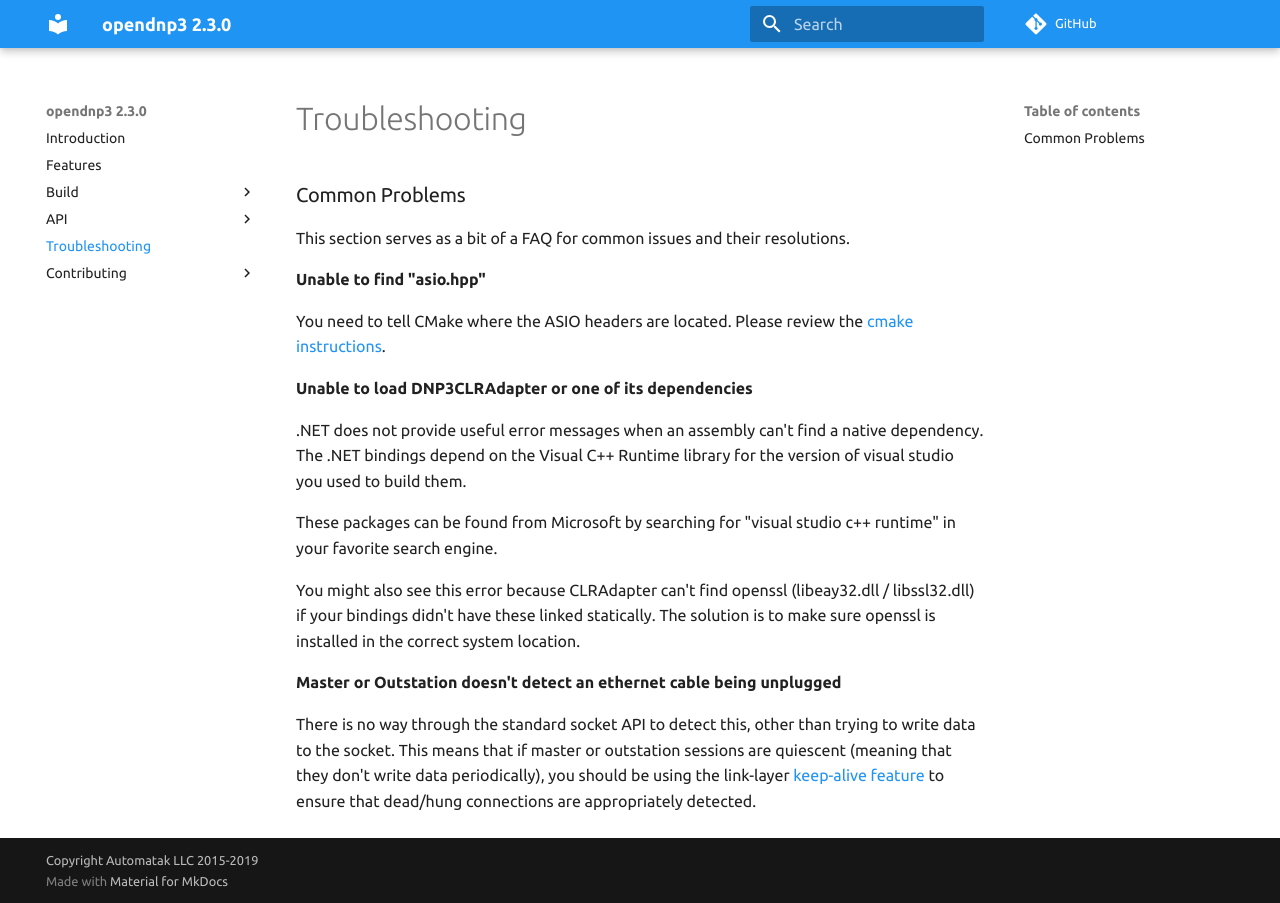
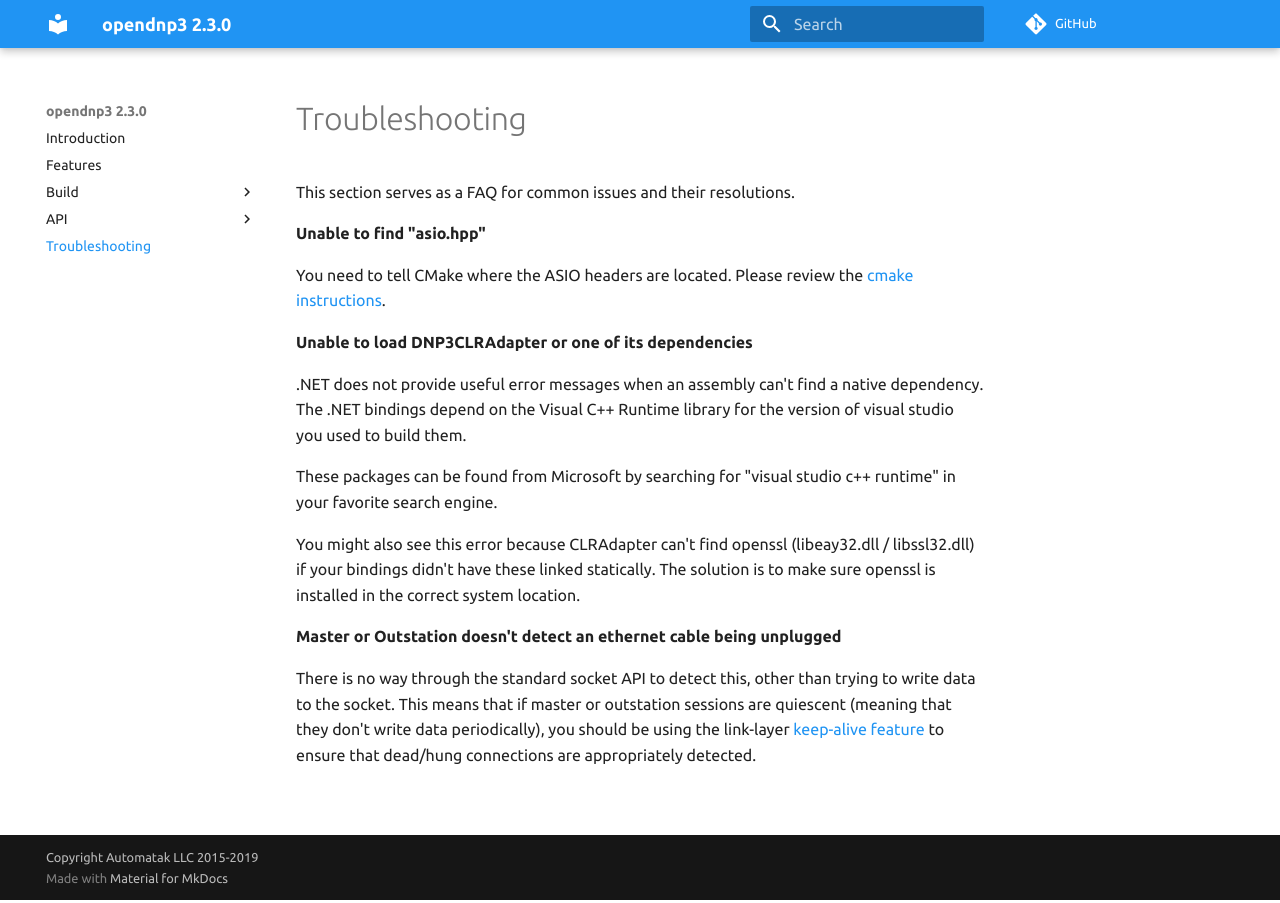
Before and after one commit to dnp3/opendnp3-guide, an MkDocs documentation site: the page built from docs/troubleshooting/troubleshooting.md, in a window 1280 px wide. Built offline with MkDocs 1.6.1 and Material for MkDocs 9.7.7, drawn with Linux system fonts in a browser that asks for light colours; comment, search, counter and statistics services are not loaded.

Commit message:
updated troubleshooting page and removed contributing page as the information is dated and better kept elsewhere like the README

```diff
--- a/docs/troubleshooting/troubleshooting.md
+++ b/docs/troubleshooting/troubleshooting.md
@@ -1,7 +1,4 @@
-
-### Common Problems
-
-This section serves as a bit of a FAQ for common issues and their resolutions.
+This section serves as a FAQ for common issues and their resolutions.
 
 **Unable to find "asio.hpp"**
 
--- a/mkdocs.yml
+++ b/mkdocs.yml
@@ -32,5 +32,3 @@ nav:
   - 'Masters': 'api/masters.md'
   - 'Outstations': 'api/outstations.md'
 - Troubleshooting: 'troubleshooting/troubleshooting.md'
-- Contributing:
-  - 'Common Tasks': 'contributing/tasks.md'
```
Also changed, not shown: docs/contributing/tasks.md (deleted, +0 -40 lines).
